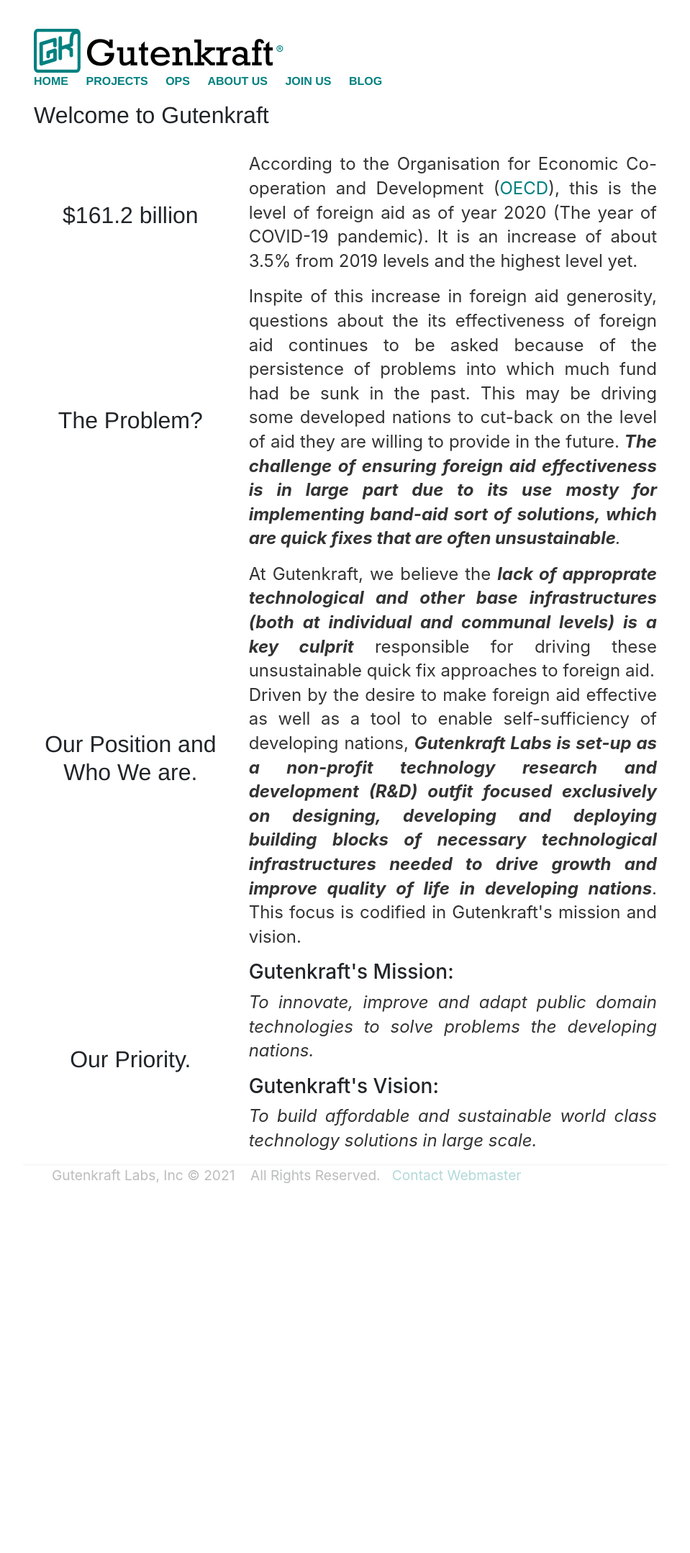
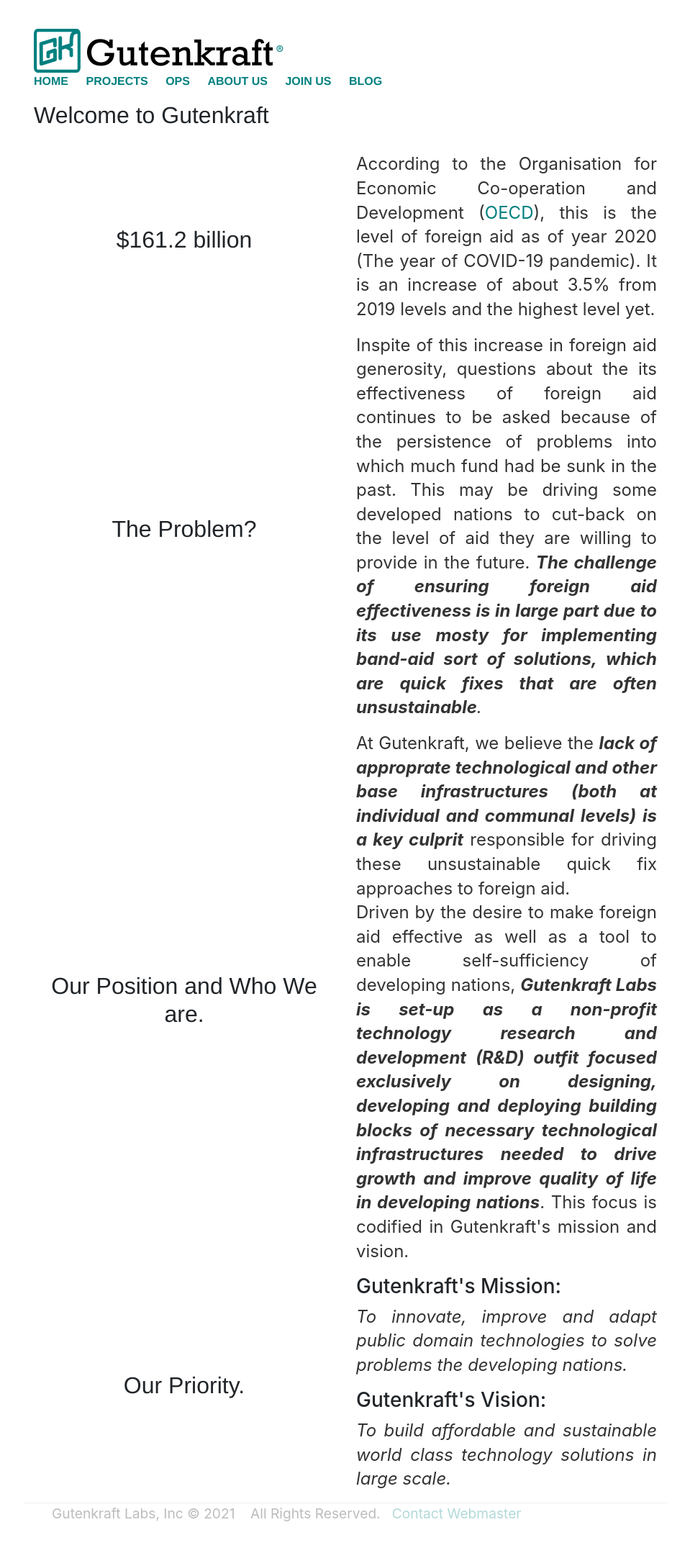
Before and after one commit to oferonmi/datafilik.github.io, a Jekyll site: the page built from index.html, in a window 1280 px wide. Shown: the whole page at 72% size, without its empty margins (160-1119 px from the left). Built offline with Jekyll 4.4.1, drawn with Linux system fonts in a browser that asks for light colours; before the commit the page ends 1687 px from its top, so only the background shows below that.

Commit message:
contennt update

```diff
--- a/index.html
+++ b/index.html
@@ -7,8 +7,8 @@
 
 	<h1>Welcome to Gutenkraft</h1><br>
 	<div class="row align-items-center row-cols-1">
-		<div class="col-4 text-center"><h1>$161.2 billion</h1></div>
-		<div class="col-8 text-start">
+		<div class="col text-center"><h1>$161.2 billion</h1></div>
+		<div class="col text-start">
 			<p class="fs-2" align="justify">
 				According to the Organisation for Economic Co-operation and Development (<a href="https://www.oecd.org/newsroom/covid-19-spending-helped-to-lift-foreign-aid-to-an-all-time-high-in-2020-but-more-effort-needed.htm">OECD</a>), this is the level of foreign aid as of year 2020 (The year of COVID-19 pandemic). It is an increase of about 3.5% from 2019 levels and the highest level yet.
 			</p>
@@ -17,10 +17,10 @@
 
 
 	<div class="row align-items-center row-cols-1">
-		<div class="col-4 text-center">
+		<div class="col text-center">
 			<h1>The Problem?</h1>
 		</div>
-		<div class="col-8 text-start">
+		<div class="col text-start">
 			<p class="fs-2" align="justify">
 				Inspite of this increase in foreign aid generosity, questions about the its effectiveness of foreign aid continues
 				to be asked because of the persistence of problems into which much fund had be sunk in the past. This may be driving
@@ -32,10 +32,10 @@
 	</div>
 
 	<div class="row align-items-center row-cols-1">
-		<div class="col-4 text-center">
+		<div class="col text-center">
 			<h1>Our Position and Who We are.</h1>
 		</div>
-		<div class="col-8 text-start">
+		<div class="col text-start">
 			<p class="fs-2" align="justify">
 				At Gutenkraft, we believe the <em><b>lack of approprate technological and other base infrastructures (both at individual and communal levels) is a key
 				culprit</b></em> responsible for driving these unsustainable quick fix approaches to foreign aid. <br>
@@ -47,10 +47,10 @@
 	</div>
 
 	<div class="row align-items-center row-cols-1">
-		<div class="col-4 text-center">
+		<div class="col text-center">
 			<h1>Our Priority.</h1>
 		</div>
-		<div class="col-8 text-start">
+		<div class="col text-start">
 			<h3>Gutenkraft's Mission:</h3>
 			<p class="fs-2" align="justify">
 				<em>
```
